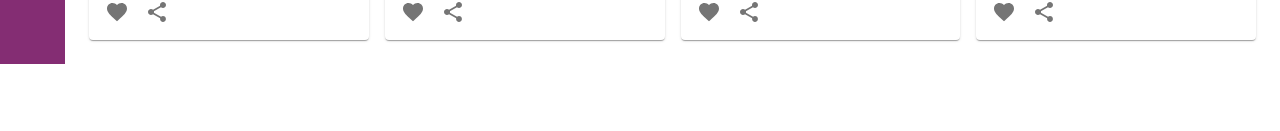
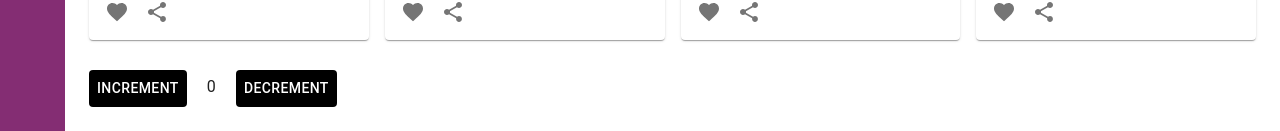
Before and after one commit to MuhammadHassanBhatti/TransCure, a React (Create React App) app: page /dashboard/inbox in a window 1280 px wide. Shown: the part 964-1095 px from the top of the page. Before the commit the page ends 1028 px from the top, so only its background shows below. Built offline with nearby package versions, Linux system fonts and the light colour scheme.

Commit message:
Redux_Counter

```diff
--- a/package.json
+++ b/package.json
@@ -5,7 +5,10 @@
     "@mui/icons-material": "^5.15.7",
     "@mui/material": "^5.15.11",
     "@mui/x-date-pickers-pro": "^6.19.6",
+    "@reduxjs/toolkit": "^2.2.7",
     "react": "^18.2.0",
+    "react-dom": "^18.3.1",
+    "react-redux": "^9.1.2",
     "react-router-dom": "^6.22.2",
     "react-swipeable-views": "^0.14.0"
   },
--- a/src/Components/screens/Inbox/InboxComponent.jsx
+++ b/src/Components/screens/Inbox/InboxComponent.jsx
@@ -9,6 +9,7 @@ import View5 from "../../../assets/images/View5.avif";
 import View6 from "../../../assets/images/View6.avif";
 import View7 from "../../../assets/images/View7.avif";
 import { Grid } from "@mui/material";
+import Counter from "../../../features/counter/Counter";
 
 const InboxComponent = () => {
   const CardData = [
@@ -79,6 +80,7 @@ const InboxComponent = () => {
   ];
 
   return (
+    <>
       <Grid container spacing={2}>
         {CardData.map((card, index) => (
           <Grid item key={index} xs={12} sm={6} md={4} lg={3}>
@@ -92,6 +94,8 @@ const InboxComponent = () => {
           </Grid>
         ))}
       </Grid>
+      <Counter />
+    </>
   );
 };
 
--- /dev/null
+++ b/src/app/store.js
@@ -0,0 +1,8 @@
+import { configureStore } from '@reduxjs/toolkit'
+import counterReducer from "../features/counter/counterSlice"
+
+export const store = configureStore({
+  reducer: {
+    counter:counterReducer
+  },
+})
--- /dev/null
+++ b/src/features/counter/Counter.js
@@ -0,0 +1,45 @@
+import React from 'react';
+import { useSelector, useDispatch } from 'react-redux';
+import { increment, decrement } from './counterSlice';
+import { Box, Button } from '@mui/material';
+
+const Counter = () => {
+  const count = useSelector((state) => state.counter.value);
+  const dispatch = useDispatch();
+
+  return (
+    <Box sx={{ marginTop: "30px" }}>
+      <Button
+        sx={{
+          backgroundColor: "black",
+          color: "white",
+          marginRight: "20px",
+          "&:hover": {
+            backgroundColor: "gray",
+            color: "black",
+          },
+        }}
+        onClick={() => dispatch(increment())}
+      >
+        Increment
+      </Button>
+      <span>{count}</span>
+      <Button
+        sx={{
+          backgroundColor: "black",
+          color: "white",
+          marginLeft: "20px",
+          "&:hover": {
+            backgroundColor: "gray",
+            color: "black",
+          },
+        }}
+        onClick={() => dispatch(decrement())}
+      >
+        Decrement
+      </Button>
+    </Box>
+  );
+};
+
+export default Counter;
--- /dev/null
+++ b/src/features/counter/counterSlice.js
@@ -0,0 +1,21 @@
+import { createSlice } from "@reduxjs/toolkit";
+
+const initialState = {
+  value: 0,
+};
+
+export const counterSlice = createSlice({
+  name: "counter",
+  initialState,
+  reducers: {
+    increment: (state) => {
+      state.value += 1;
+    },
+    decrement: (state) => {
+      state.value -= 1;
+    },
+  },
+});
+
+export const { increment, decrement } = counterSlice.actions;
+export default counterSlice.reducer;
--- a/src/index.js
+++ b/src/index.js
@@ -2,10 +2,15 @@ import React from 'react';
 import ReactDOM from 'react-dom/client';
 import './index.css';
 import App from './App';
+import { Provider } from 'react-redux';
+import { store } from './app/store';
+
 
 const root = ReactDOM.createRoot(document.getElementById('root'));
 root.render(
   <React.StrictMode>
+    <Provider store={store}>
     <App />
+    </Provider>
   </React.StrictMode>
 );
```
Also changed, not shown: 1 other file (tests, documents, lock files or other folders). Lines whose indentation alone changed are shown as unchanged.
